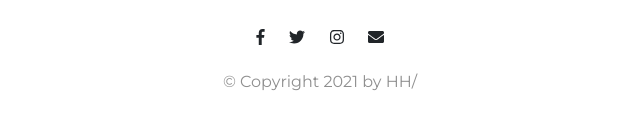
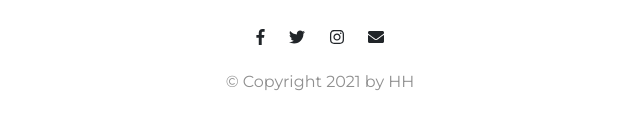
Before and after one commit to HH-pro/my-site, a plain HTML site: page index.html in a window 1280 px wide. Shown: the part 3446-3576 px from the top of the page, 320-960 px from the left. Drawn offline with nearby package versions, Linux system fonts and the light colour scheme.

Commit message:
Update index.html

```diff
--- a/index.html
+++ b/index.html
@@ -230,7 +230,7 @@
       <i class="social-icon fab fa-twitter"></i>
       <i class="social-icon fab fa-instagram"></i>
       <i class="social-icon fas fa-envelope"></i>
-      <p>© Copyright 2021 by HH/</p>
+      <p>© Copyright 2021 by HH</p>
     </div>
   </footer>
 
```
